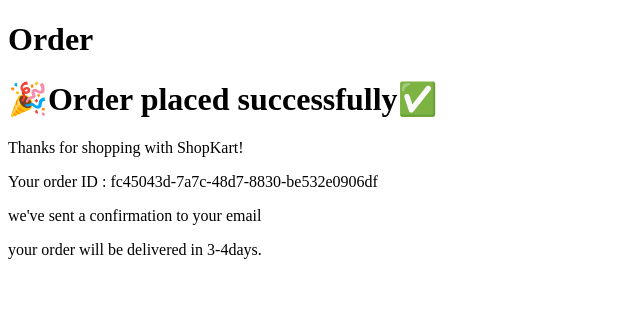
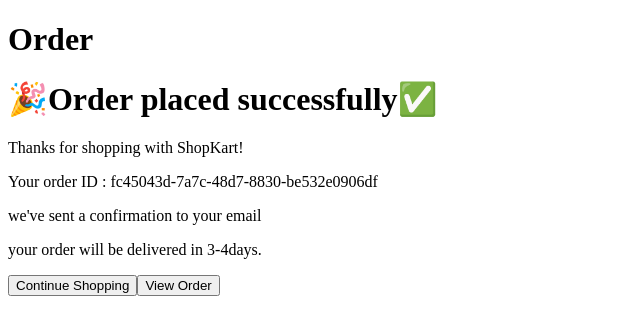
Before and after one commit to divesh-chauhan/shopkart-test, a React (Vite) app: page /products/order in a window 1280 px wide. Shown: the top 334 px of the page, without its empty margins (0-640 px from the left). Built offline with nearby package versions, Linux system fonts and the light colour scheme; no server answers.

Commit message:
feat: use continue shopping and view order button component

```diff
--- a/src/components/orderCom.jsx
+++ b/src/components/orderCom.jsx
@@ -1,3 +1,5 @@
+import { ContinueShoppingBtn, ViewOrderBtn } from "./buttons/orderBtn"
+
 const OrderCom = () => {
     return(
         <>
@@ -8,6 +10,11 @@ const OrderCom = () => {
 
             <p>we've sent a confirmation to your email</p>
             <p>your order will be delivered in <span>3-4</span>days.</p>
+
+            <div className="order-cta">
+                <ContinueShoppingBtn/>
+                <ViewOrderBtn/>
+            </div>
         </>
     )
 }
```
